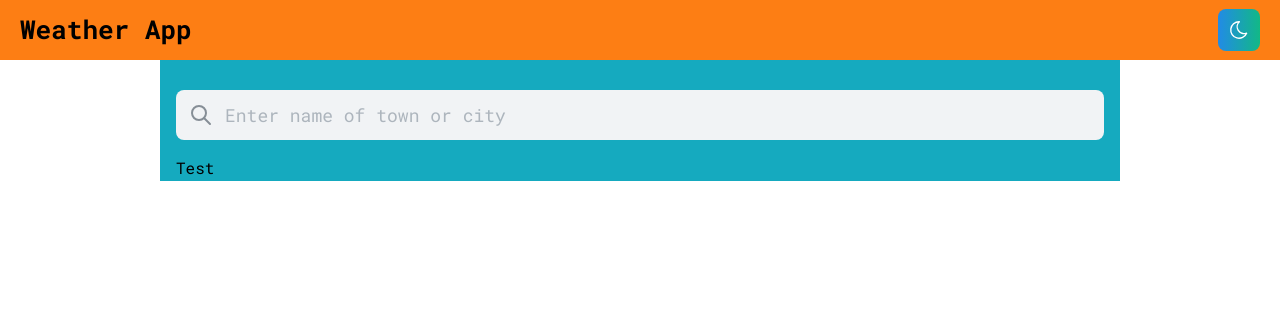
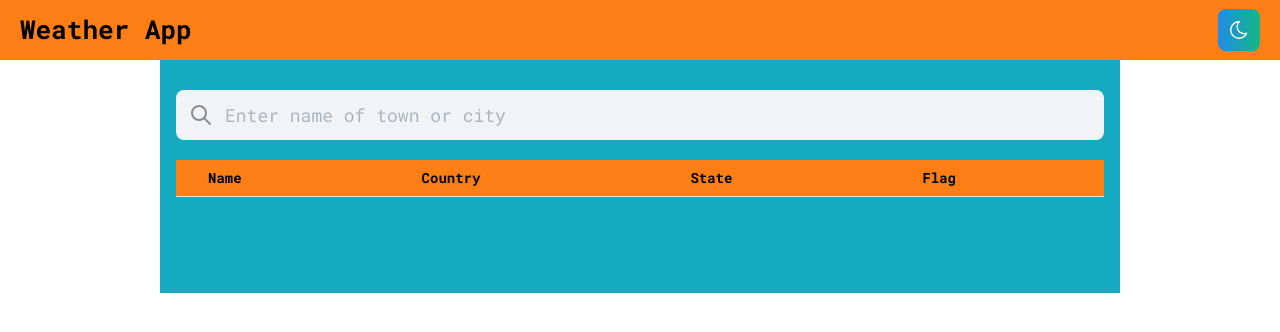
Before and after one commit to moodyKroko/weather-app, a React (Vite) app: page / in a window 1280 px wide. Shown: the top 332 px of the page. Built offline with nearby package versions, Linux system fonts and the light colour scheme.

Commit message:
separated some logic to its own funnction and cleaned up code

```diff
--- a/src/components/Hero.tsx
+++ b/src/components/Hero.tsx
@@ -1,37 +1,91 @@
-import { useDebouncedState } from '@mantine/hooks'
+import { Container, Stack, Table } from '@mantine/core'
+import { useDebouncedCallback, useDebouncedState } from '@mantine/hooks'
+import { useState } from 'react'
+
+import { getSearchResults } from '../services/getServices'
+import { CountryCodes, SearchResults } from '../types'
 import Search from './Search'
-import weather from './weather.json'
 
-export default function Hero() {
-  console.log(JSON.stringify(weather, null, 4))
+import codes from './codes.json'
+import { GetFlag } from './GetFlag'
+
+export default function Hero(): JSX.Element {
   const [search, setSearch] = useDebouncedState('', 500)
+  const [loading, setLoading] = useState(false)
+  const [searchResults, setSearchResults] = useState<SearchResults[]>([])
+  const [weatherResult, setWeatherResult] = useState('')
 
-  const handleChange = (event: React.ChangeEvent<HTMLInputElement>) => {
+  const [countryNames] = useState<CountryCodes>(codes.codes)
+
+  const handleSearch = useDebouncedCallback(
+    async (query: string): Promise<void> => {
+      if (query === '' || query.trim().length <= 0) {
+        setSearchResults([])
+      }
+
+      if (query.length != 0) {
+        setLoading(true)
+        setSearchResults(await getSearchResults(query.trim()))
+        setLoading(false)
+      }
+    },
+    1000
+  )
+
+  const handleQueryChange = (event: React.ChangeEvent<HTMLInputElement>) => {
     setSearch(event.currentTarget.value)
+    handleSearch(event.currentTarget.value)
   }
 
-  // include these
-  // {
-  //   "id": 501,
-  //   "main": "Rain",
-  //   "description": "moderate rain",
-  //   "icon": "10d"
-  // }
-  // "main": {
-  //     "temp": 298.48,
-  //     "feels_like": 298.74,
-  //     "temp_min": 297.56,
-  //     "temp_max": 300.05,
-  //     "pressure": 1015,
-  //     "humidity": 64,
-  //     "sea_level": 1015,
-  //     "grnd_level": 933
-  // },
+  // TODO: when clicked do a get request to get the weather data
+  // from given latitude and longitude
+  const handleTableRowClick = (result: SearchResults) => {
+    console.log('latitude:', result.lat, 'longitude:', result.lon)
+    console.log('Query result clicked:', result.name)
+    setWeatherResult(result.name)
+  }
+
+  const rows = searchResults.map((result, index) => {
+    const countryCode = result.country.toLowerCase()
+
+    return (
+      <Table.Tr key={index} onClick={() => handleTableRowClick(result)}>
+        <Table.Td>{result.name}</Table.Td>
+        <Table.Td>{countryNames[countryCode]}</Table.Td>
+        <Table.Td>{result.state}</Table.Td>
+        <Table.Td>
+          <GetFlag countryName={countryCode} />
+        </Table.Td>
+      </Table.Tr>
+    )
+  })
+
   return (
     <>
-      <Search query={search} onChange={handleChange} />
-      <pre>{JSON.stringify(weather, null, 4)}</pre>
-      <div>Test</div>
+      <Stack gap="lg">
+        <Search
+          query={search}
+          onQueryChange={handleQueryChange}
+          isLoading={loading}
+        />
+
+        {/* TODO: export to WeatherList component */}
+        <Table highlightOnHover highlightOnHoverColor='gray' horizontalSpacing="xl">
+          <Table.Thead>
+            <Table.Tr bg="orange">
+              <Table.Th>Name</Table.Th>
+              <Table.Th>Country</Table.Th>
+              <Table.Th>State</Table.Th>
+              <Table.Th>Flag</Table.Th>
+            </Table.Tr>
+          </Table.Thead>
+          <Table.Tbody>{rows}</Table.Tbody>
+        </Table>
+
+        {/* TODO: This is a another component that shows the weather result */}
+        <p>{weatherResult}</p>
+        <br />
+      </Stack>
     </>
   )
 }
```
